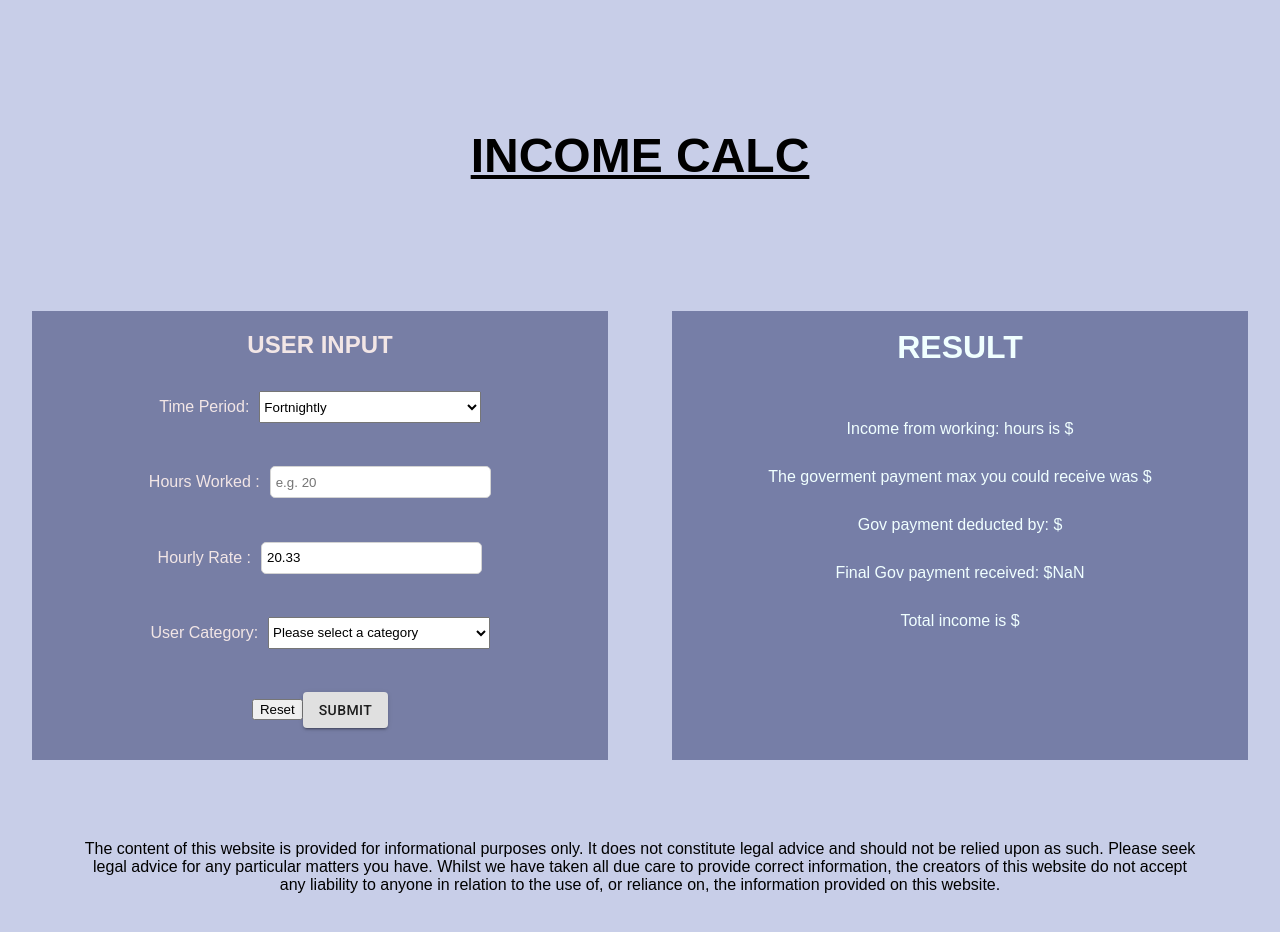
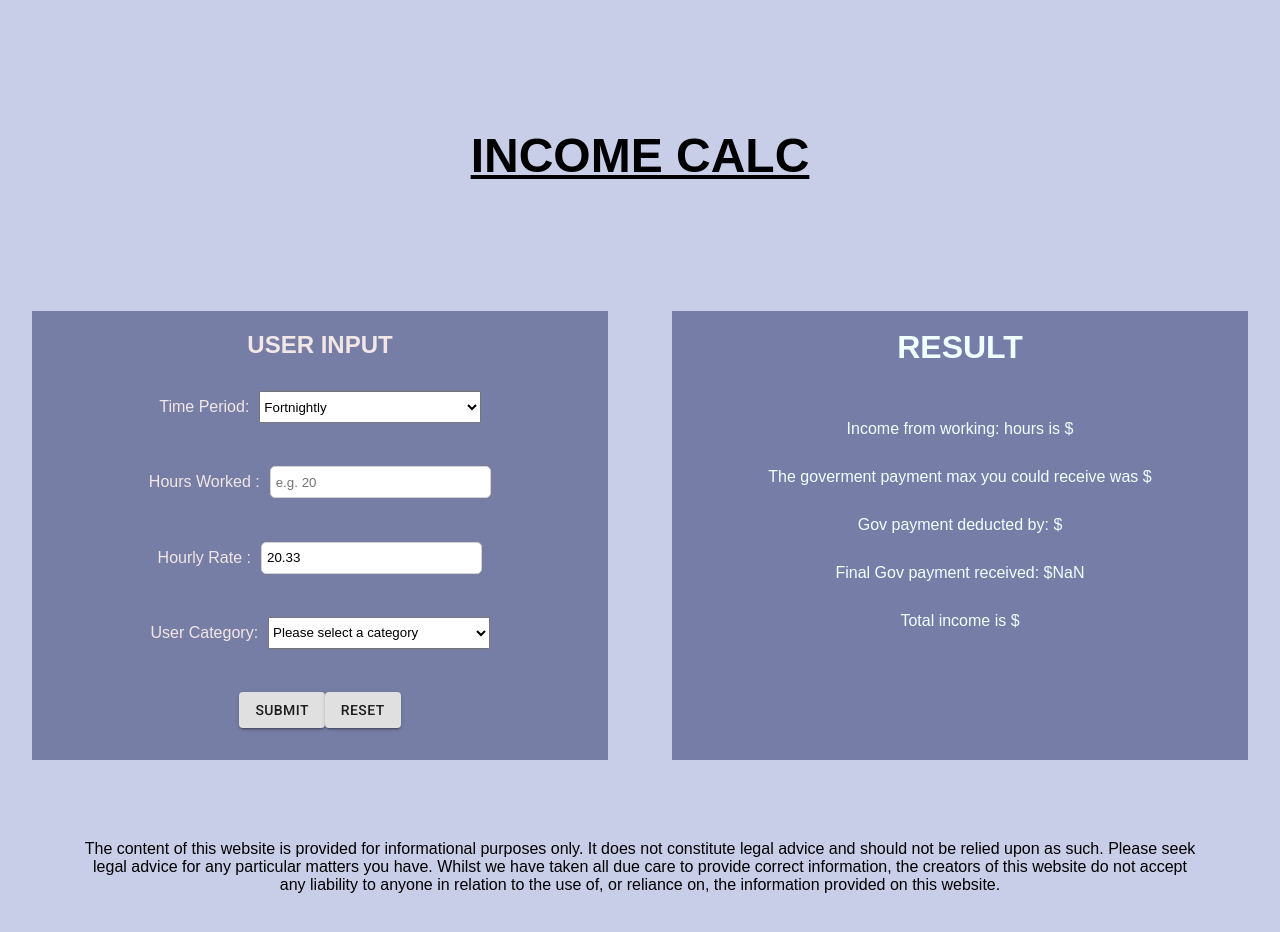
Before and after one commit to SebAnt86/incomecalc, a React (Create React App) app: page / in a window 1280 px wide. Shown: the top 932 px of the page. Built offline with nearby package versions, Linux system fonts and the light colour scheme; the HTML template or start-up script is replaced by a standard one.

Commit message:
changed buttons to material ui and fixed submit logic

```diff
--- a/src/components/Form.js
+++ b/src/components/Form.js
@@ -120,13 +120,14 @@ export function Form(props) {
             <option value="6">Partnered, Partner with pension</option>
           </select>
         </label>
-        <button onClick={()=>{setHoursWorked("");
+        <Button  type="submit" value="Submit" variant="contained">Submit</Button>
+        <Button variant="contained"
+        onClick={()=>{setHoursWorked("");
                               setHourRate("");
                               setPartnerIncome("");
                               setUserCategory("");
-                              setTimePeriod("");}}>Reset</button>
-        <Button variant="contained">Submit</Button>
-        {/* <input type="submit" value="Submit" /> */}
+                              setTimePeriod("");}}>Reset</Button>
+
       </div>
     </form>
   );
```
Also changed, not shown: 1 other file (tests, documents, lock files or other folders).
